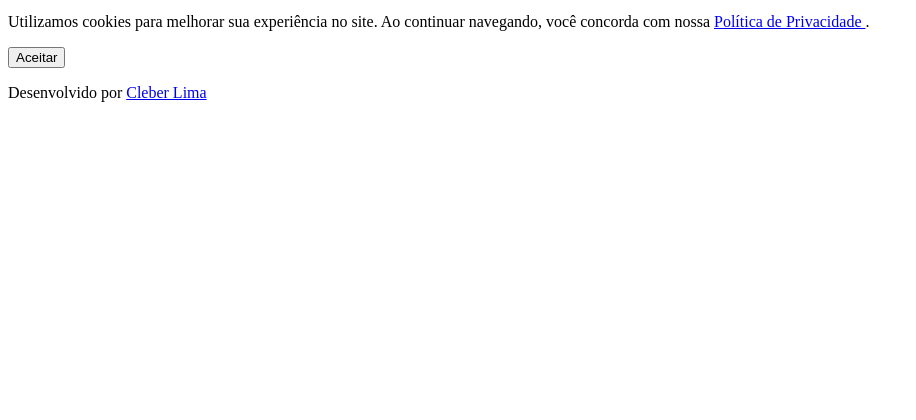
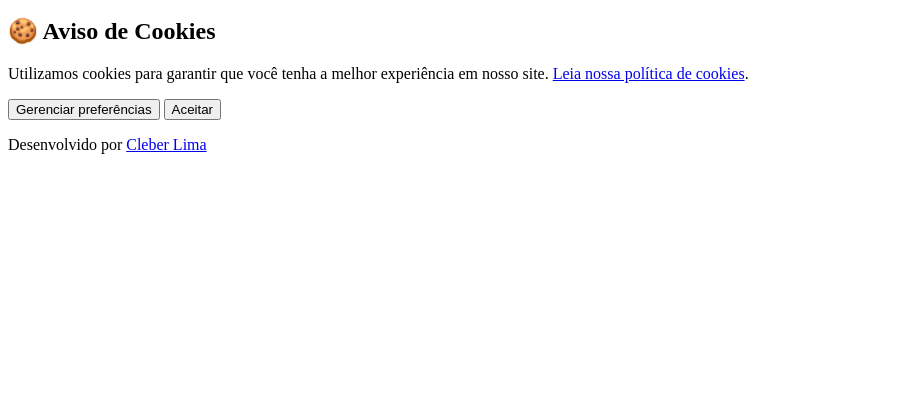
Before and after one commit to cleberliim/BlackRec, a PHP site: page /footer.php in a window 1280 px wide. Shown: the part 350-770 px from the top of the page, without its empty margins (0-916 px from the left). Run offline with PHP 8.4, Linux system fonts and the light colour scheme.

Commit message:
modified:   app/views/layouts/footer.php  	modified:   app/views/layouts/header.php

```diff
--- a/app/views/layouts/footer.php
+++ b/app/views/layouts/footer.php
@@ -98,42 +98,56 @@
 
 
 
- <div id="cookie-banner" class="hidden fixed bottom-0 w-full bg-gray-800 text-white p-4 z-50">
-   <div class="container mx-auto flex flex-col md:flex-row items-center justify-between">
-     <p class="text-sm md:text-base">
-       Utilizamos cookies para melhorar sua experiência no site. Ao continuar navegando, você concorda com nossa
-       <a href="/politica-de-privacidade" class="text-yellow-400 underline hover:text-yellow-300">
-         Política de Privacidade
-       </a>.
+<section id="cookie-banner"
+  class="fixed max-w-md p-4 mx-auto bg-white border border-gray-200 dark:bg-gray-800 left-12 bottom-16 dark:border-gray-700 rounded-2xl shadow-lg hidden">
+  <h2 class="font-semibold text-gray-800 dark:text-white">🍪 Aviso de Cookies</h2>
+
+  <p class="mt-4 text-sm text-gray-600 dark:text-gray-300">
+    Utilizamos cookies para garantir que você tenha a melhor experiência em nosso site.
+    <a href="/politica-de-cookies" class="text-blue-500 hover:underline">Leia nossa política de cookies</a>.
   </p>
-     <button id="accept-cookies" class="mt-3 md:mt-0 bg-yellow-400 text-gray-800 font-medium px-4 py-2 rounded hover:bg-yellow-300">
+
+  <div class="flex items-center justify-between mt-4 gap-x-4 shrink-0">
+    <button id="manage-cookies"
+      class="text-xs text-gray-800 underline transition-colors duration-300 dark:text-white dark:hover:text-gray-400 hover:text-gray-600 focus:outline-none">
+      Gerenciar preferências
+    </button>
+
+    <button id="accept-cookies"
+      class="text-xs bg-gray-900 font-medium rounded-lg hover:bg-gray-700 text-white px-4 py-2.5 duration-300 transition-colors focus:outline-none">
       Aceitar
     </button>
   </div>
- </div>
+</section>
 
 <script>
   document.addEventListener("DOMContentLoaded", function() {
     const banner = document.getElementById("cookie-banner");
     const acceptButton = document.getElementById("accept-cookies");
+    const manageButton = document.getElementById("manage-cookies");
 
-     // Verificar se o consentimento já foi dado
+    // Mostrar o banner apenas se o consentimento ainda não foi dado
     if (!localStorage.getItem("cookiesAccepted")) {
       banner.classList.remove("hidden");
     }
 
-     // Salvar consentimento e ocultar banner
+    // Botão de aceitar cookies
     acceptButton.addEventListener("click", () => {
       localStorage.setItem("cookiesAccepted", "true");
       banner.classList.add("hidden");
     });
+
+    // Exemplo: Gerenciar preferências (pode abrir um modal ou redirecionar)
+    manageButton.addEventListener("click", () => {
+      alert("Função de gerenciar preferências em desenvolvimento.");
+    });
   });
 </script>
 
-
 <footer class="bg-gray-800 text-white py-4">
   <div class="container mx-auto text-center">
-     <p class="text-sm">Desenvolvido por <a href="https://github.com/cleberliim" target="_blank" class="text-blue-400 hover:text-blue-600">Cleber Lima</a></p>
+    <p class="text-sm">Desenvolvido por <a href="https://github.com/cleberliim" target="_blank"
+        class="text-blue-400 hover:text-blue-600">Cleber Lima</a></p>
   </div>
 </footer>
 
```
Also changed, not shown: app/views/layouts/header.php (+10 -10 lines). Lines whose indentation alone changed are shown as unchanged.
